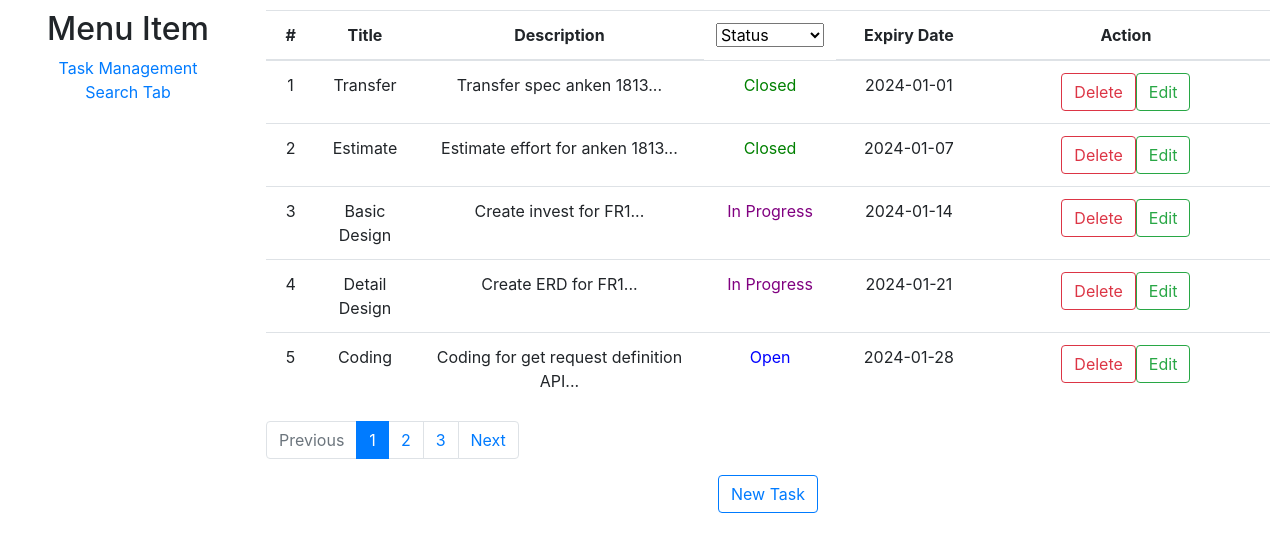
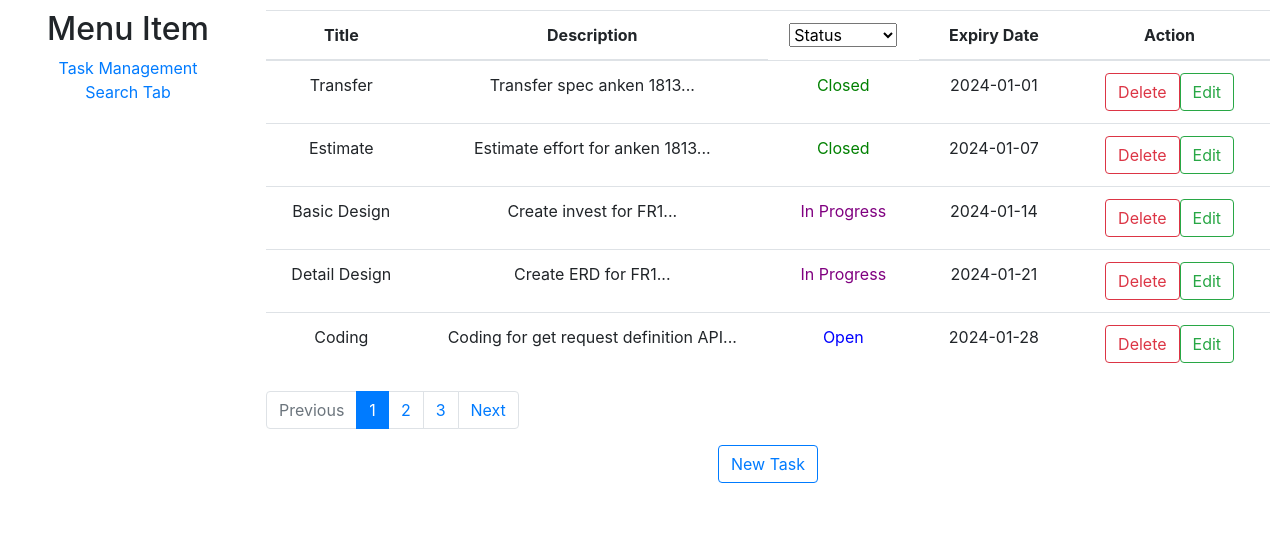
Before and after one commit to nhatyg/taskManagement, a React (Create React App) app: page / in a window 1280 px wide. Shown: the top 552 px of the page. Built offline with nearby package versions, Linux system fonts and the light colour scheme.

Commit message:
update display form submit

```diff
--- a/src/components/Search.js
+++ b/src/components/Search.js
@@ -99,7 +99,7 @@ class Search extends React.Component {
         <nav className="navbar navbar-light bg-light">
           <form className="form-inline">
             <input className="form-control mr-sm-2" type="search" placeholder="Search" aria-label="Search" onChange={(e) => this.onChange(e)} />
-            <button className="btn btn-outline-success my-2 my-sm-0" type="submit">Search</button>
+            <button className="btn btn-outline-success my-2 my-sm-0" type="submit">Clear</button>
           </form>
         </nav>
         <table className="table table-hover table-responsive-lg">
--- a/src/components/Task.js
+++ b/src/components/Task.js
@@ -278,10 +278,9 @@ class TaskList extends React.Component {
           <table className="table table-hover table-responsive-lg">
             <thead>
               <tr>
-                <th style={{ width: "5%" }} className="text-center">#</th>
-                <th style={{ width: "10%" }} className="text-center">Title</th>
-                <th style={{ width: "30%" }} className="text-center">Description</th>
-                <td style={{ width: "10%" }} className="text-center">
+                <th style={{ width: "15%" }} className="text-center">Title</th>
+                <th style={{ width: "35%" }} className="text-center">Description</th>
+                <td style={{ width: "15%" }} className="text-center">
                   <select className="form-select" value={this.state.filterStatus} onChange={(e) => this.handleFilterChange(e.target.value)}>
                     <option value="all">Status</option>
                     <option value="1">Open</option>
@@ -290,7 +289,7 @@ class TaskList extends React.Component {
                   </select>
                 </td>
                 <th style={{ width: "15%" }} className="text-center">Expiry Date</th>
-                <th style={{ width: "30%" }} >Action</th>
+                <th style={{ width: "25%" }} >Action</th>
               </tr>
             </thead>
             <tbody>
@@ -298,7 +297,6 @@ class TaskList extends React.Component {
                 if (this.state.editingTask && this.state.editingTask.id === item.id) {
                   return (
                     <tr key={item.id}>
-                      <td>{item.id}</td>
                       <td>
                         <input
                           type="text"
@@ -342,7 +340,6 @@ class TaskList extends React.Component {
                 }
                 return (
                   <tr key={item.id}>
-                    <td>{item.id}</td>
                     <td>{item.title}</td>
                     <td>{item.description}</td>
                     <td><span style={{ color: item.status === 1 ? 'blue' : item.status === 2 ? 'purple' : 'green' }}>
```
